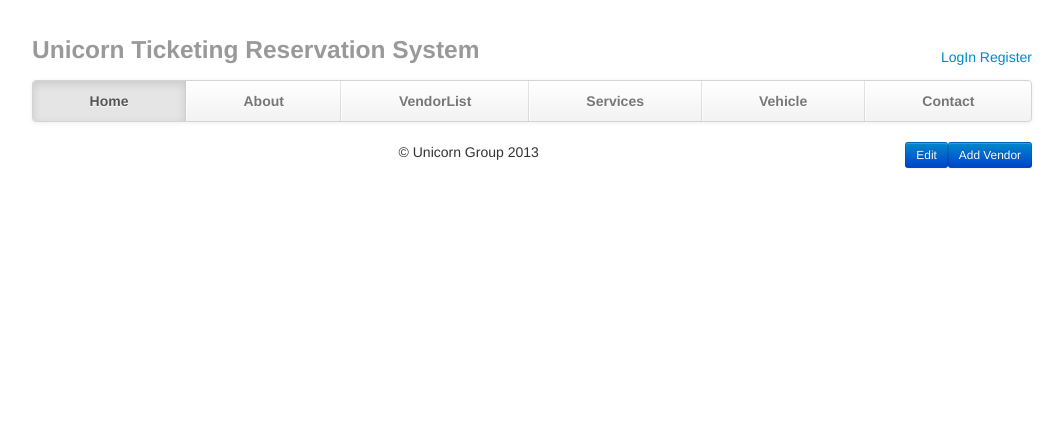
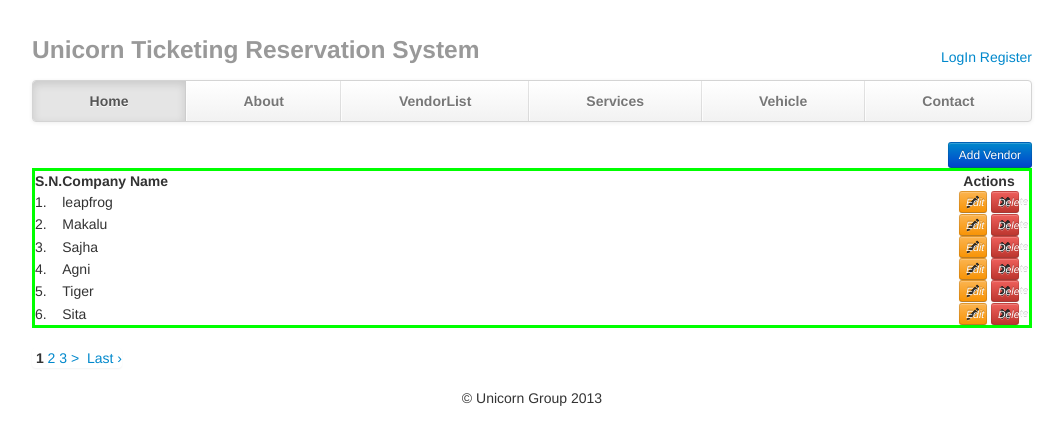
Before and after one commit to lftechnologyinc/hack_unicorn, a CodeIgniter app: page /hack_unicorn/vendor in a window 1280 px wide. Shown: the top 445 px of the page, without its empty margins (108-1171 px from the left). Run offline with CodeIgniter, Linux system fonts and the light colour scheme.

Commit message:
The view page of vendor is edited.

```diff
--- a/application/controllers/vendor.php
+++ b/application/controllers/vendor.php
@@ -4,11 +4,43 @@ class Vendor extends CI_Controller
 {
     public function __construct() {
         parent::__construct();
+         $this->load->library('pagination');
     }
 
     public function index()
     { //echo "Entered here";die;
-        $this->load->view('vendor_view');
+
+        $config['uri_segment'] 	= 3;
+        $config['total_rows']   = 30;
+	$config['per_page'] =$data['per_page']	= $per_page = 5;
+        $data['page']   = $page = $this->uri->segment(3);
+        $start = (!empty($page))?($per_page * ($page-1)):0 ;
+
+        $vendor_list[0] = array(
+            'company' => 'leapfrog'
+        );
+        $vendor_list[1] = array(
+            'company' => 'Makalu'
+        );
+        $vendor_list[2] = array(
+            'company' => 'Sajha'
+        );
+        $vendor_list[3] = array(
+            'company' => 'Agni'
+        );
+        $vendor_list[4] = array(
+            'company' => 'Tiger'
+        );
+        $vendor_list[5] = array(
+            'company' => 'Sita'
+        );
+        $data['vendor_list'] = $vendor_list;
+
+	$config['total_rows']     = 30;
+	$config['base_url']       = base_url('vendor/index');
+	$this->pagination->initialize($config);
+
+        $this->load->view('vendor_view',$data);
         //$this->add();
     }
 
--- a/application/views/vendor_view.php
+++ b/application/views/vendor_view.php
@@ -1,8 +1,55 @@
 <?php $this -> load -> view("includes/header.php"); ?>
+<a class="btn  btn-primary btn-small pull-right customBtn fr" href="<?php echo base_url(array("vendor",'add'))?>">Add Vendor</a>
 
 
-<a class="btn  btn-primary btn-small pull-right customBtn fr" href="<?php echo base_url(array("vendor",'add'))?>">Add Vendor</a>
-<a class="btn  btn-primary btn-small pull-right customBtn fr" href="<?php echo base_url(array("vendor",'edit'))?>">Edit</a>
+
+<div class="row-fluid">
+		<div class="span12">
 
 
+<?php
+
+	if($vendor_list){?>
+		   <table width="100%" cellpadding="0" cellspacing="0" class="datagrid-htable" bordercolor="00FF00" >
+		     <tr class="datagrid-header">
+                            <th width="20">S.N.</th>
+		           <th align="left">Company Name</th>
+		           <th width="80">Actions</th>
+		     </tr>
+		   <?php
+		   if($page > 1)
+		   {
+		   	$sn  = ($per_page * ($page-1)) +1;
+		   }else{
+		   		$sn = 1 ;
+
+		   }
+
+		    foreach($vendor_list as $key){
+
+		   	?>
+			   	<tr class="datagrid-body">
+			   		<td><?php echo $sn;?>.</td>
+				      <td><?php echo $key['company']; ?></td>
+
+				      <td align="center">
+				           <a href="<?php echo site_url(array('vendor', 'edit')); ?>" class="btn btn-mini btn-warning"><i class="icon icon-pencil"><span>Edit</span></i></a>
+
+				           <a data-toggle="modal"  data-method ='delete' data-confirm = 'Are you sure to delete?' class='delete btn btn-mini btn-danger'  role="button" href="<?php echo site_url(array('vendor', 'delete'));?>">
+				           		<i class="icon-remove"><span>Delete</span></i>
+				           	</a>
+				      </td>
+			    </tr>
+		    <?php
+		    $sn++;
+		     } ?>
+		  </table>
+	      <div class="pagination pagination-mini"><ul> <?php echo $this->pagination->create_links(); ?></ul></div>
+    <?php }else{ ?>
+    	<p class="alert">No record found</p>
+	<?php } ?>
+
+                </div>
+</div>
+
 <?php $this -> load -> view("includes/footer.php"); ?>
```
